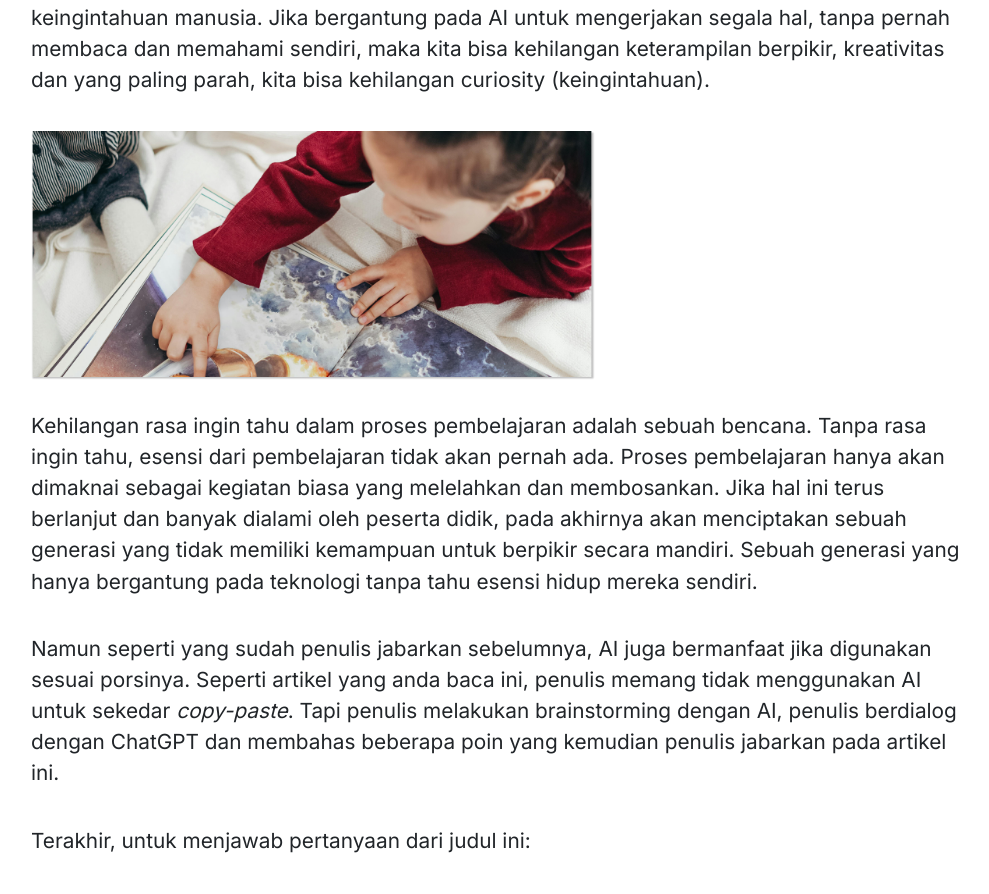
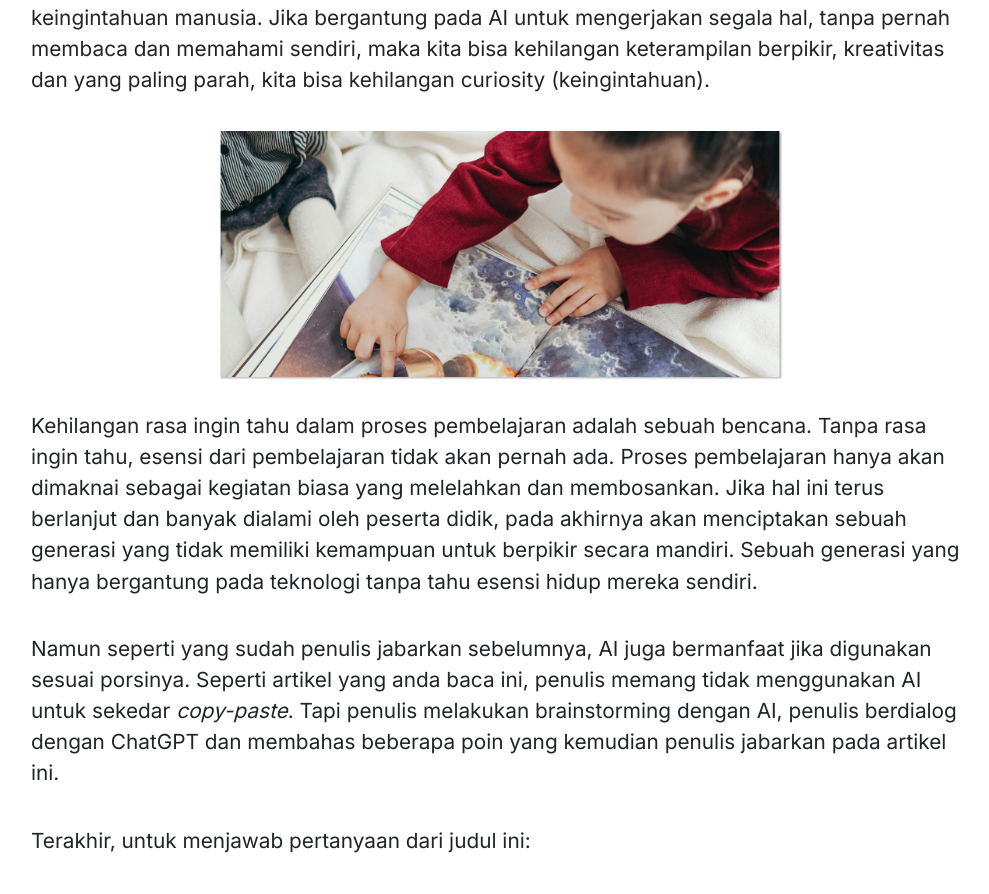
Before and after one commit to drajat824/flozistor, a Next.js app: page /post/ai-dalam-pendidikan in a window 1280 px wide. Shown: the part 2481-3375 px from the top of the page, without its empty margins (139-1128 px from the left). Built offline with nearby package versions, Linux system fonts and the light colour scheme.

Commit message:
Center image in PostPage to enhance visual presentation and improve layout

```diff
--- a/src/app/post/ai-dalam-pendidikan/page.js
+++ b/src/app/post/ai-dalam-pendidikan/page.js
@@ -70,7 +70,9 @@ export default function PostPage() {
                         Dalam artikel penulis yang lain <a href="https://blog-flozistor.vercel.app/post/dari-pythagoras-sampai-sepotong-kue">‘Dari Pythagoras Sampai Sepotong Kue’</a>, penulis menyebutkan bahwa pendidikan seharusnya adalah sebuah proses yang menggembirakan dan tercipta dari keingintahuan manusia. Jika bergantung pada AI untuk mengerjakan segala hal, tanpa pernah membaca dan memahami sendiri, maka kita bisa kehilangan keterampilan berpikir, kreativitas dan yang paling parah, kita bisa kehilangan curiosity (keingintahuan).
                     </p>
 
-                    <Image src="/post/curio.png" alt="Keingintahuan" width={1920} height={1080} style={{ width: '60%', height: 'auto', paddingBottom: 30 }} />
+                    <div style={{ display: 'flex', justifyContent: 'center' }}>
+                        <Image src="/post/curio.png" alt="Keingintahuan" width={1920} height={1080} style={{ width: '60%', height: 'auto', paddingBottom: 30 }} />
+                    </div>
 
                     <p style={{ fontSize: '1.3rem', paddingBottom: 20 }} >
                         Kehilangan rasa ingin tahu dalam proses pembelajaran adalah sebuah bencana. Tanpa rasa ingin tahu, esensi dari pembelajaran tidak akan pernah ada. Proses pembelajaran hanya akan dimaknai sebagai kegiatan biasa yang melelahkan dan membosankan. Jika hal ini terus berlanjut dan banyak dialami oleh peserta didik, pada akhirnya akan menciptakan sebuah generasi yang tidak memiliki kemampuan untuk berpikir secara mandiri. Sebuah generasi yang hanya bergantung pada teknologi tanpa tahu esensi hidup mereka sendiri.
```
